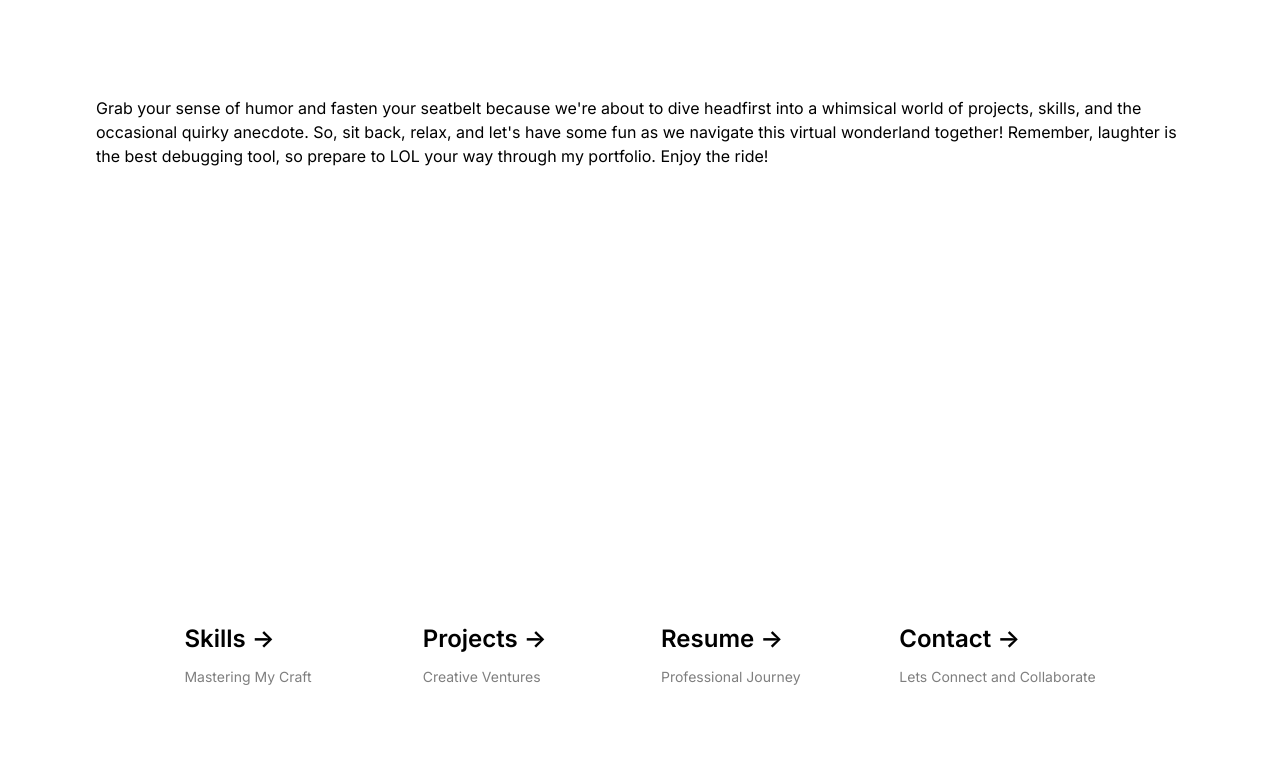
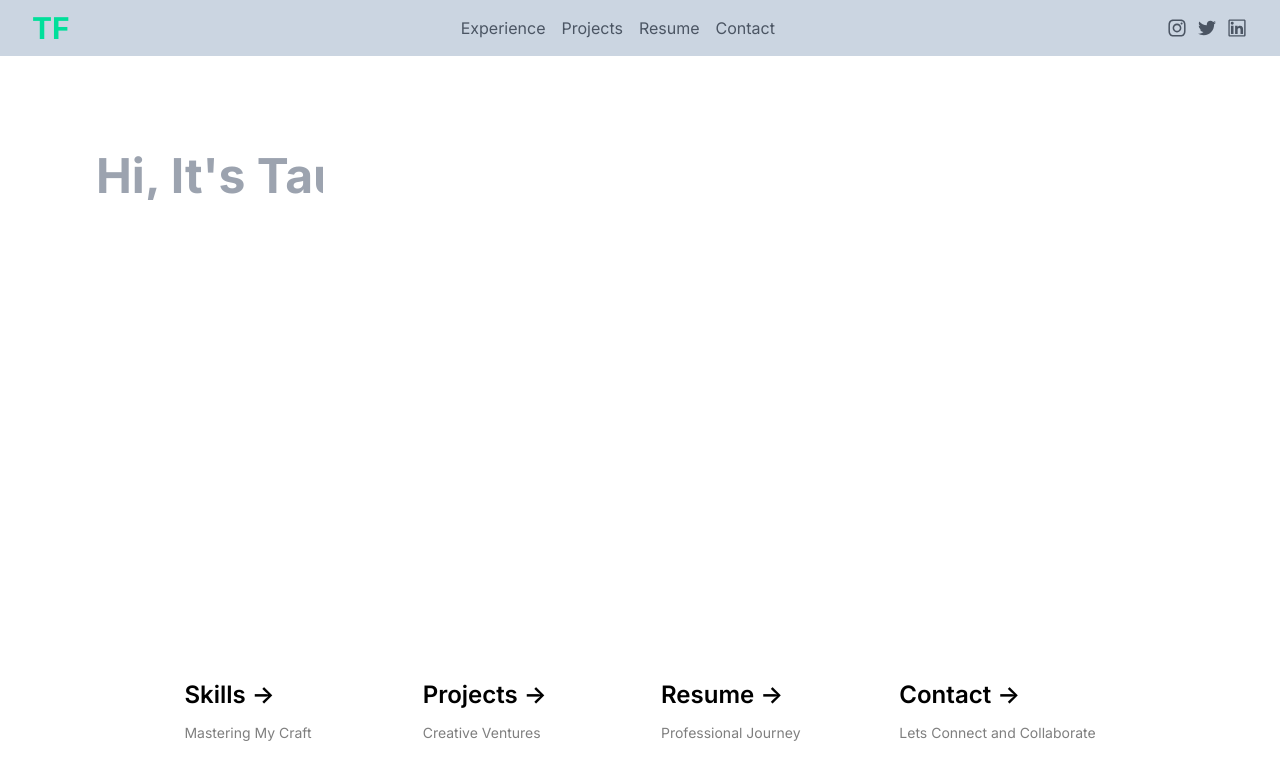
Before and after one commit to tausif-fardin/portfolio, a Next.js app: page / in a window 1280 px wide. Shown: the top 780 px of the page. Built offline with nearby package versions, Linux system fonts and the light colour scheme.

Commit message:
Home page update

```diff
--- a/src/app/layout.js
+++ b/src/app/layout.js
@@ -1,17 +1,20 @@
-import './globals.css'
-import { Inter } from 'next/font/google'
-
-const inter = Inter({ subsets: ['latin'] })
+import "./globals.css";
+import { Inter } from "next/font/google";
+import Navbar from "@/components/nav-bar";
+const inter = Inter({ subsets: ["latin"] });
 
 export const metadata = {
-  title: 'Create Next App',
-  description: 'Generated by create next app',
-}
+  title: "Create Next App",
+  description: "Generated by create next app",
+};
 
 export default function RootLayout({ children }) {
   return (
     <html lang="en">
-      <body className={inter.className}>{children}</body>
+      <body className={inter.className}>
+        <Navbar />
+        {children}
+      </body>
     </html>
-  )
+  );
 }
--- a/src/app/page.js
+++ b/src/app/page.js
@@ -1,15 +1,10 @@
 export default function Home() {
   return (
     <main className="flex min-h-screen flex-col items-center justify-between p-24">
-      <div className="relative flex flex-col items-center">
-        <p>
-          Grab your sense of humor and fasten your seatbelt because we&#39;re
-          about to dive headfirst into a whimsical world of projects, skills,
-          and the occasional quirky anecdote. So, sit back, relax, and let&#39;s
-          have some fun as we navigate this virtual wonderland together!
-          Remember, laughter is the best debugging tool, so prepare to LOL your
-          way through my portfolio. Enjoy the ride!
-        </p>
+      <div className="w-max self-start">
+        <h1 className="animate-typing overflow-hidden whitespace-nowrap border-r-4 border-r-white pr-5 text-5xl text-gray-400 font-bold">
+          Hi, It&apos;s Tausif
+        </h1>
       </div>
 
       <div className="mb-32 grid text-center lg:mb-0 lg:grid-cols-4 lg:text-left">
```
